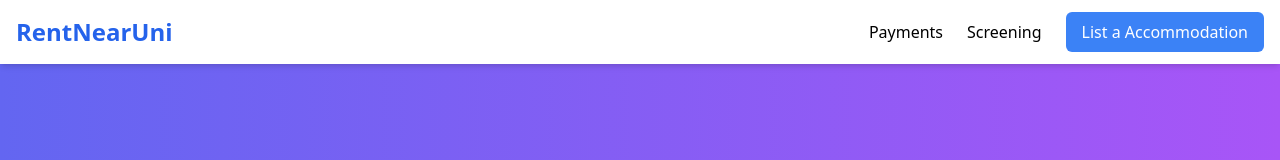
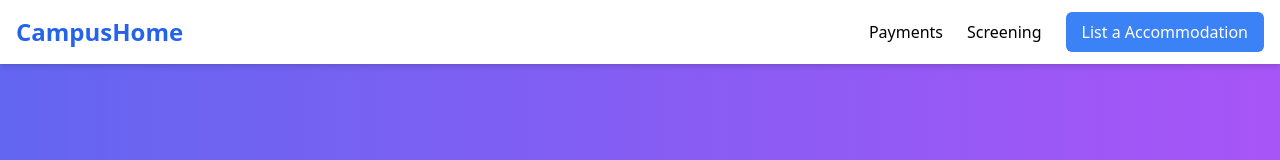
Before and after one commit to De-Silva-Madhushankha/MyCampusHome, a React (Vite) app in the folder client/: page / in a window 1280 px wide. Shown: the top 160 px of the page. Built offline with nearby package versions, Linux system fonts and the light colour scheme.

Commit message:
brand changed

```diff
--- a/client/index.html
+++ b/client/index.html
@@ -6,7 +6,7 @@
   <meta name="viewport" content="width=device-width, initial-scale=1.0" />
   <link href="https://cdnjs.cloudflare.com/ajax/libs/font-awesome/5.15.4/css/all.min.css" rel="stylesheet" />
 
-  <title>RentNearUni</title>
+  <title>CampusHome</title>
 </head>
 
 <body>
--- a/client/src/components/Navbar.jsx
+++ b/client/src/components/Navbar.jsx
@@ -4,7 +4,7 @@
   return (
     <nav className="fixed top-0 left-0 w-full bg-white shadow-md z-50">
       <div className="max-w-7xl mx-auto px-4 py-3 flex justify-between items-center">
-        <div className="text-2xl font-bold text-blue-600">RentNearUni</div>
+        <div className="text-2xl font-bold text-blue-600">CampusHome</div>
         <div className="hidden md:flex space-x-6">
           <button className="hover:text-blue-500">Payments</button>
           <button className="hover:text-blue-500">Screening</button>
```
